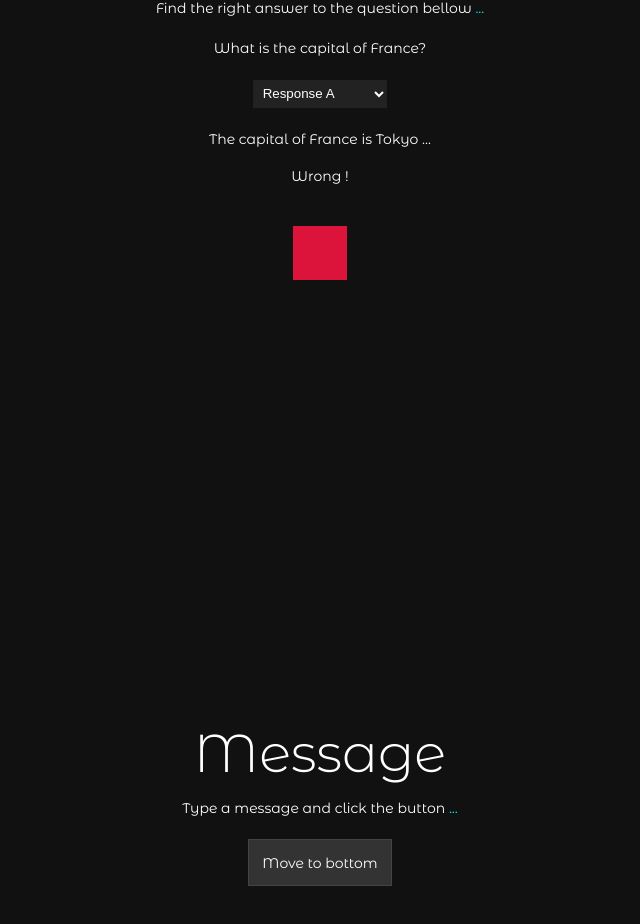
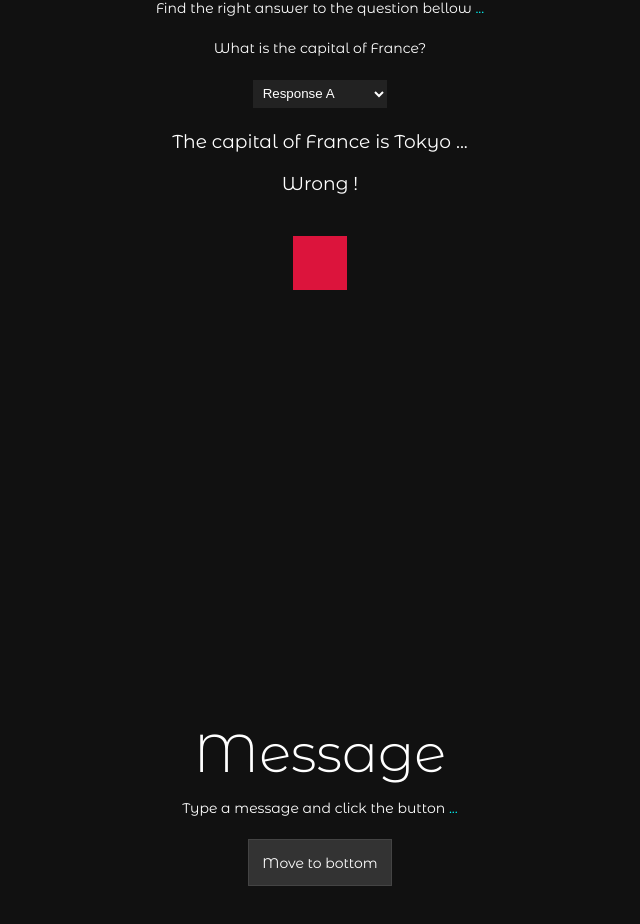
Before and after one commit to marcillyLuc/reBoot, a Nuxt app: page / in a window 1280 px wide. Shown: the part 2533-3457 px from the top of the page, without its empty margins (320-960 px from the left). Built offline with nearby package versions, Linux system fonts and the light colour scheme.

Commit message:
Modify font size in condition component

```diff
--- a/components/Condition.vue
+++ b/components/Condition.vue
@@ -57,6 +57,7 @@ select {
   flex-direction: column;
   justify-content: center;
   align-items: center;
+  font-size: 14pt;
 }
 h4 {
   margin: 14pt;
```
